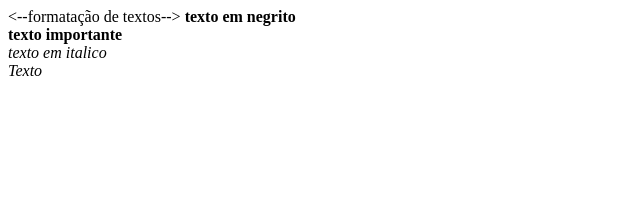
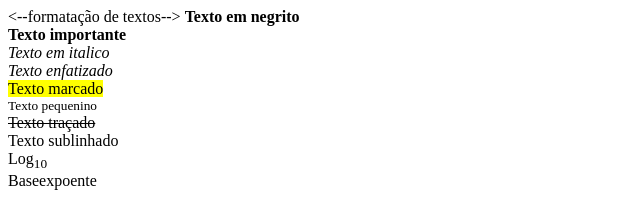
Before and after one commit to batistavitoria/projetoteste, a plain HTML site: page index.html in a window 1280 px wide. Shown: the whole page, without its empty margins (0-640 px from the left). Drawn offline with Linux system fonts and the light colour scheme.

Commit message:
Update index.html

```diff
--- a/index.html
+++ b/index.html
@@ -1,9 +1,23 @@
 <html>
 <--formatação de textos-->
-<b>texto em negrito</b>
+<b>Texto em negrito</b>
 <br>
-<strong>texto importante</strong>
+<strong>Texto importante</strong>
 <br>
-<i>texto em italico</i>
+<i>Texto em italico</i>
 <br>
-<em>Texto
+<em>Texto enfatizado</em>
+<br>
+<mark>Texto marcado</mark>
+<br>
+<small>Texto pequenino</small>
+<br>
+<del>Texto traçado</del>
+<br>
+</u>Texto sublinhado</u>
+<br>
+Log<sub>10</sub>
+<br>
+Base</sup>expoente</sup>
+
+</html>
```
